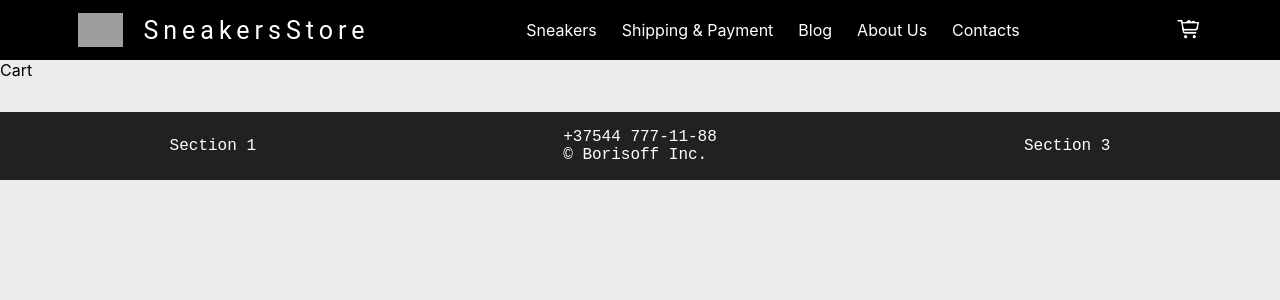
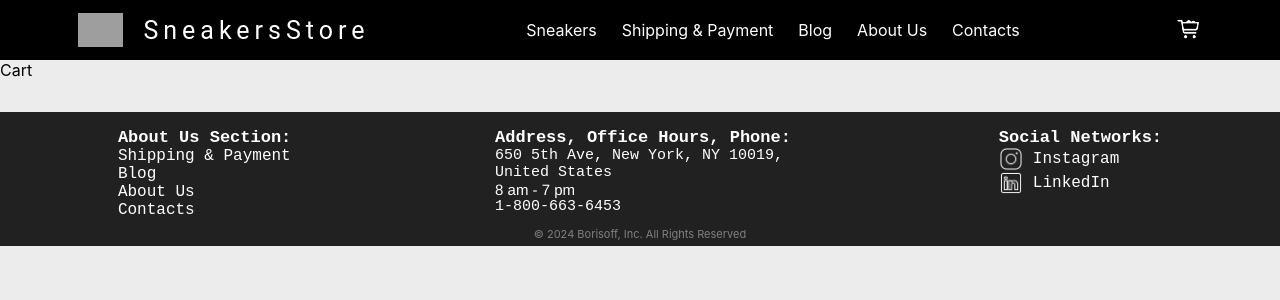
Before and after one commit to alexborisoff/sneakerstore, a React (Create React App) app: page /cart in a window 1280 px wide. Shown: the top 300 px of the page. Built offline with nearby package versions, Linux system fonts and the light colour scheme; grey boxes are pictures that could not be loaded.

Commit message:
Footer changes (adding 1st section NAV)

```diff
--- a/src/components/Footer.module.scss
+++ b/src/components/Footer.module.scss
@@ -1,13 +1,18 @@
 footer {
     display: flex;
     justify-content: space-around;
-    align-items: center;
+    align-items: flex-start;
     flex-direction: row;
     background-color: rgba(23, 23, 23, 0.95);
     margin-top: 2rem;
     color: white;
-    padding: 1rem 1rem;
+    padding: 1rem 1rem 0.2rem 1rem;
     font-family: 'Courier New', Courier, monospace;
+
+    h4 {
+        font-size: 17px;
+        font-weight: 600;
+    }
 
     a {
         color: white;
@@ -15,6 +20,52 @@ footer {
 
         &:hover {
             color: rgb(181, 176, 176);
+            text-decoration: underline;
+            font-weight: 700;
+        }
+    }
+
+    nav {
+        display: flex;
+        flex-direction: column;
+    }
+
+    .info_section {
+        display: flex;
+        flex-direction: column;
+        justify-content: right;
+        max-width: 300px;
+        font-size: 15px;
+
+        .time {
+            font-family: 'Franklin Gothic Medium', 'Arial Narrow', Arial, sans-serif;
+        }
+    }
+
+    .networks {
+        box-sizing: border-box;
+
+        .flex {
+            display: flex;
+            flex-direction: row;
+            align-items: center;
+
+            img {
+                height: 1.5rem;
+                width: 1.5rem;
+            }
+
+            p {
+                margin-left: 10px;
+            }
         }
     }
 }
+
+.copyright {
+    padding: 5px;
+    background-color: rgba(23, 23, 23, 0.95);
+    text-align: center;
+    color: gray;
+    font-size: 11px;
+}
--- a/src/components/Footer.tsx
+++ b/src/components/Footer.tsx
@@ -1,14 +1,50 @@
+import { Link } from 'react-router-dom';
 import styles from './Footer.module.scss';
 
 export const Footer = () => {
     return (
-        <footer className={styles}>
-            <div> Section 1 </div>
-            <div>
-                <a href="tel:+375447771188">+37544 777-11-88</a>
-                <p>© Borisoff Inc.</p>
-            </div>
-            <div> Section 3</div>
-        </footer>
+        <>
+            <footer className={styles}>
+                <nav className={styles.navigation}>
+                    <h4> About Us Section: </h4>
+                    <Link className={styles.links} to="/payment">
+                        Shipping & Payment
+                    </Link>
+                    <Link className={styles.links} to="/blog">
+                        Blog
+                    </Link>
+                    <Link className={styles.links} to="/aboutUs">
+                        About Us
+                    </Link>
+                    <Link className={styles.links} to="/contacts">
+                        Contacts
+                    </Link>
+                </nav>
+
+                <div className={styles.info_section}>
+                    <h4> Address, Office Hours, Phone:</h4>
+                    <p> 650 5th Ave, New York, NY 10019, United States </p>
+                    <p className={styles.time}> 8 am - 7 pm</p>
+                    <Link to="tel:+1-800-663-6453">1-800-663-6453</Link>
+                </div>
+
+                <div className={styles.networks}>
+                    <h4> Social Networks:</h4>
+                    <div className={styles.flex}>
+                        <img src="./instagram.png" alt="inst_icon" />
+                        <Link to="https://www.instagram.com/borisov____/" target="_blank">
+                            <p> Instagram </p>
+                        </Link>
+                    </div>
+                    <div className={styles.flex}>
+                        <img src="./linkedin.png" alt="linlein_icon" />
+                        <Link to="https://www.linkedin.com/in/sashaborisov/" target="_blank">
+                            <p> LinkedIn </p>
+                        </Link>
+                    </div>
+                </div>
+            </footer>
+            <p className={styles.copyright}>© 2024 Borisoff, Inc. All Rights Reserved</p>
+        </>
     );
 };
```
Also changed, not shown: public/instagram.png (added), public/linkedin.png (added).
